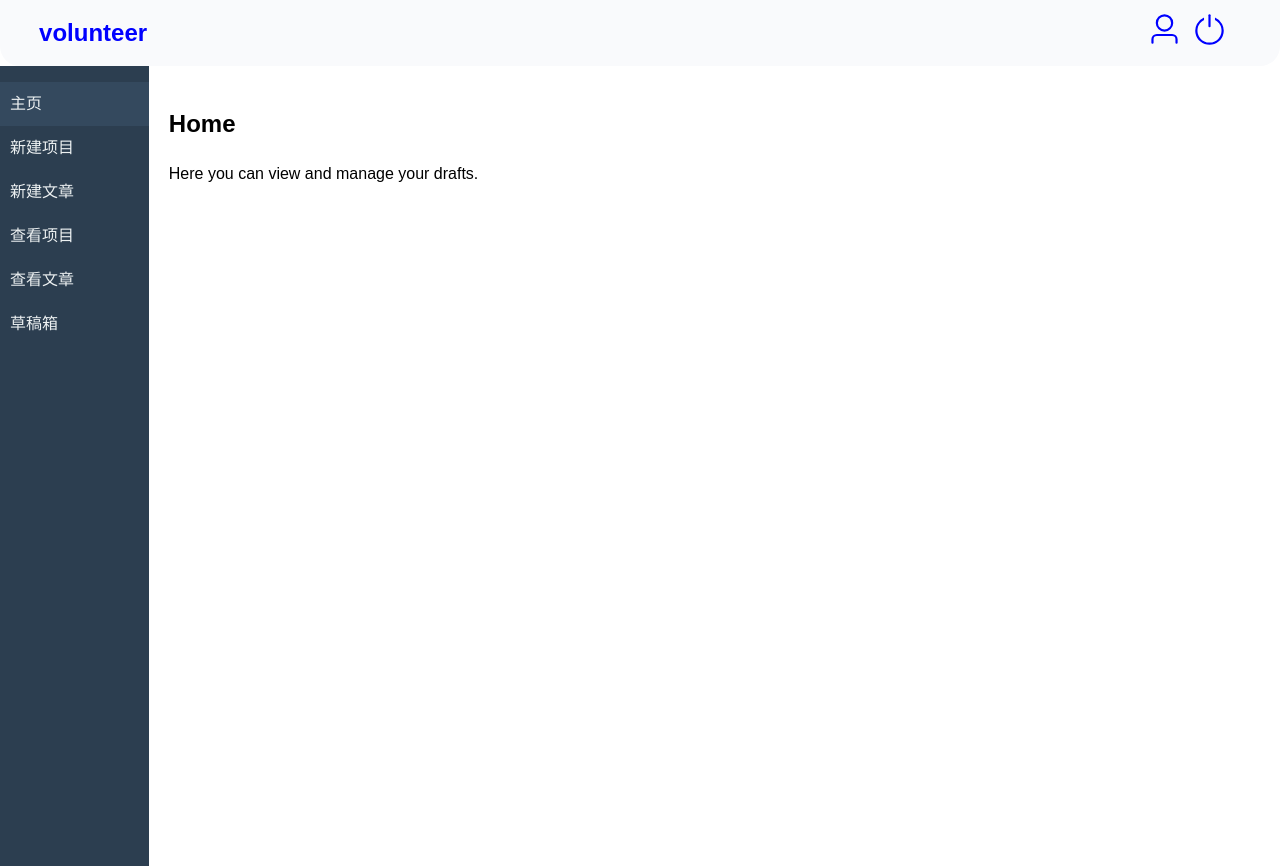
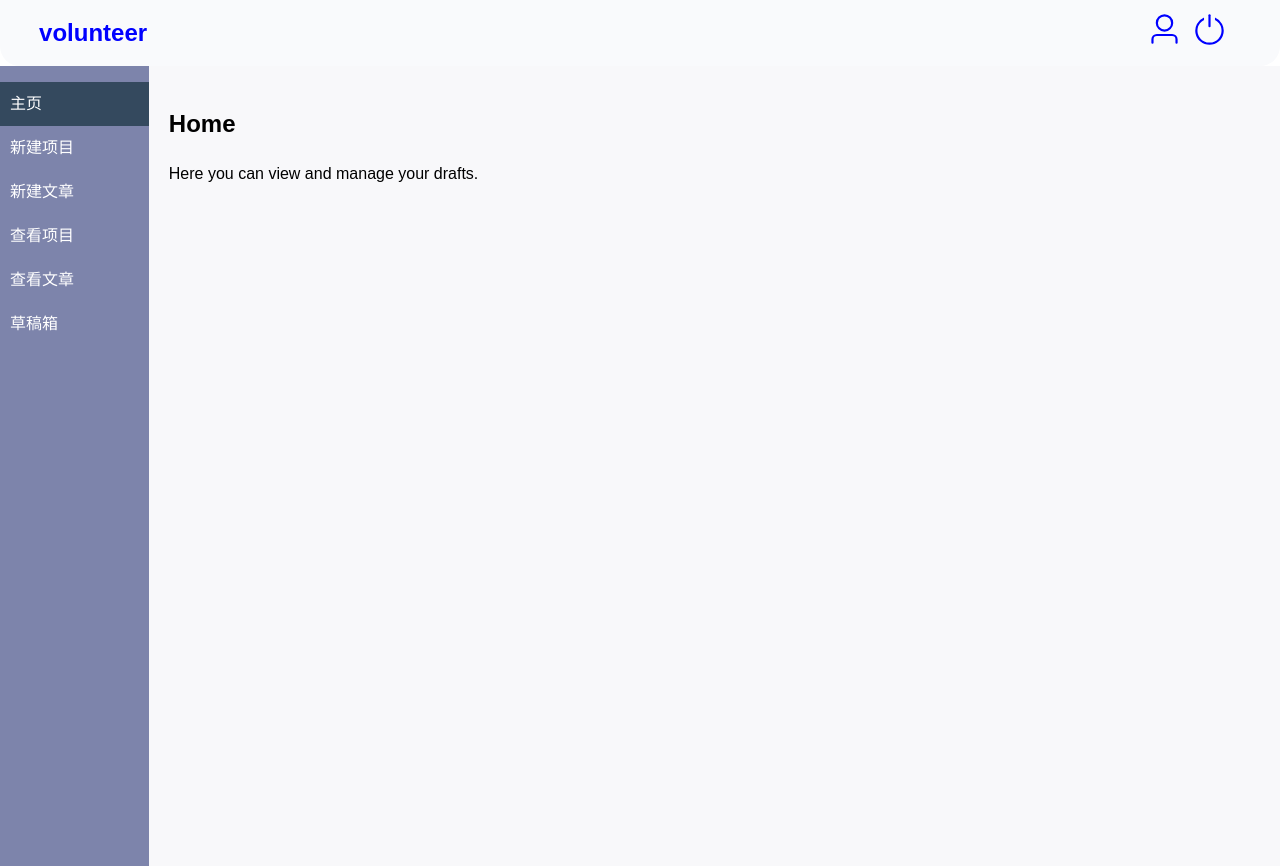
Before and after one commit to XXsqz/volunteer, a Vue app: page /#/edit in a window 1280 px wide. Built offline with nearby package versions, Linux system fonts and the light colour scheme.

Commit message:
cool change

```diff
--- a/package.json
+++ b/package.json
@@ -32,7 +32,7 @@
     "typescript": "^5.2.2",
     "unplugin-auto-import": "^0.16.7",
     "unplugin-vue-components": "^0.25.2",
-    "vite": "^5.1.2",
+    "vite": "^5.4.11",
     "vue-tsc": "^1.8.22"
   }
 }
--- a/src/views/admin/edit.vue
+++ b/src/views/admin/edit.vue
@@ -209,7 +209,7 @@ const feedback = () => {
     display: flex;
     flex-direction: column;
     height: 100vh;
-    background-color: white; /* 设置背景颜色为白色 */
+    background-color: gray; /* 设置背景颜色为白色 */
 }
 
 header {
@@ -236,8 +236,8 @@ header h1 {
 
 aside {
     width: 12%;
-    background-color: #2c3e50;
-    color: #ecf0f1;
+    background-color: #7d84ab;
+    color: white;
 }
 
 aside nav ul {
@@ -258,7 +258,7 @@ main {
     width: 88%;
     flex-grow: 1;
     padding: 20px;
-    background-color: white; /* 设置背景颜色为白色 */
+    background-color: #f8f8fa; /* 设置背景颜色为白色 */
 }
 
 .search-bar {
```
Also changed, not shown: components.d.ts (+0 -10 lines), 1 other file (tests, documents, lock files or other folders).
